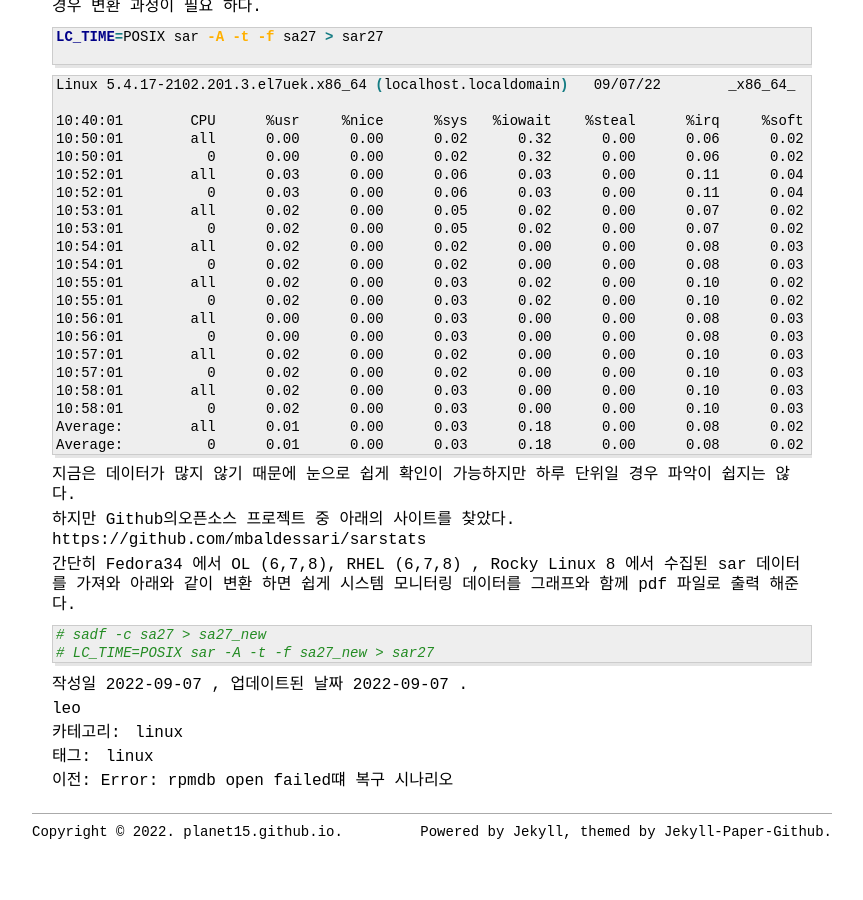
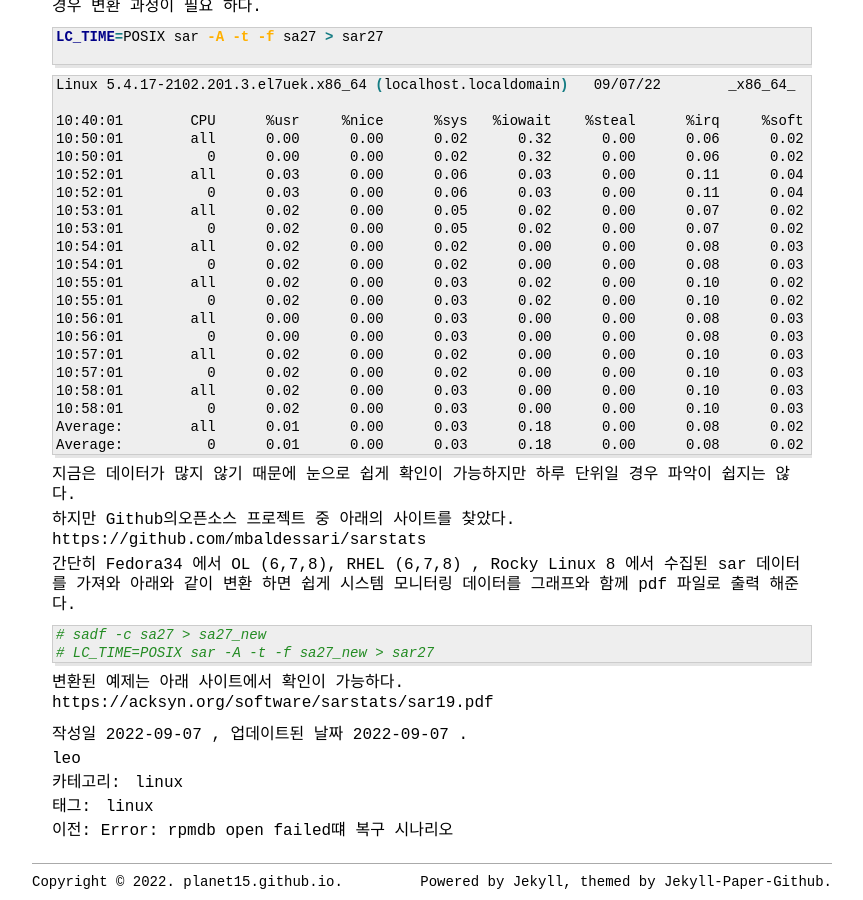
Before and after one commit to Planet15/planet15.github.io, a Jekyll site: the page built from _posts/2022-09-07-sarstats.markdown, in a window 1280 px wide and 900 px high, scrolled down 1589 px. Shown: the whole window, without its empty margins (208-1071 px from the left). Built offline with Jekyll 4.4.1, drawn with Linux system fonts in a browser that asks for light colours; comment, search, counter and statistics services are not loaded; before the commit the page ends 2439 px from its top, so only the background shows below that.

Commit message:
2022-09-07-sarstats.markdown add v2

````diff
--- a/_posts/2022-09-07-sarstats.markdown
+++ b/_posts/2022-09-07-sarstats.markdown
@@ -149,3 +149,6 @@ https://github.com/mbaldessari/sarstats
 # sadf -c sa27 > sa27_new
 # LC_TIME=POSIX sar -A -t -f sa27_new > sar27
 ```
+
+변환된 예제는 아래 사이트에서 확인이 가능하다.
+https://acksyn.org/software/sarstats/sar19.pdf
````
